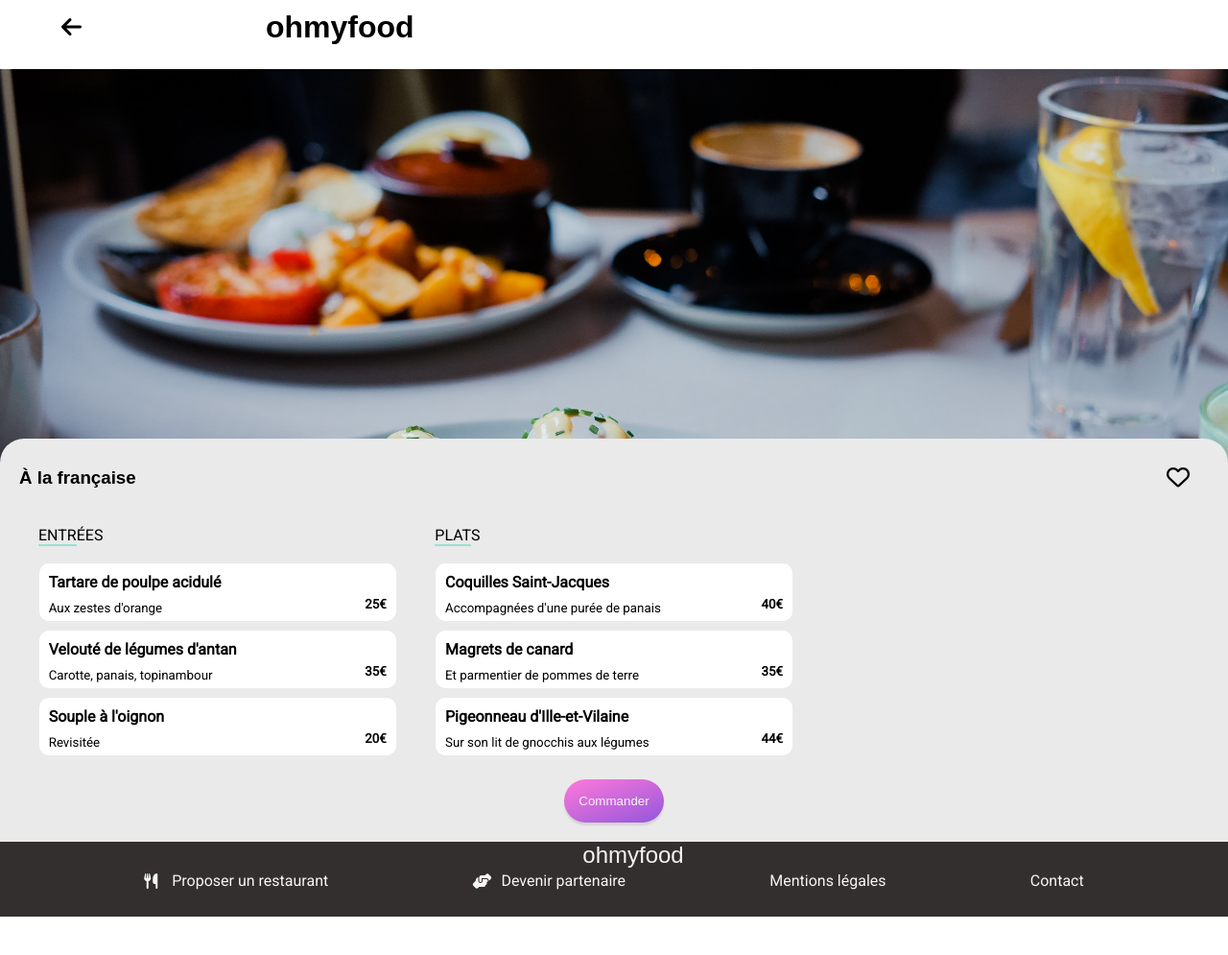
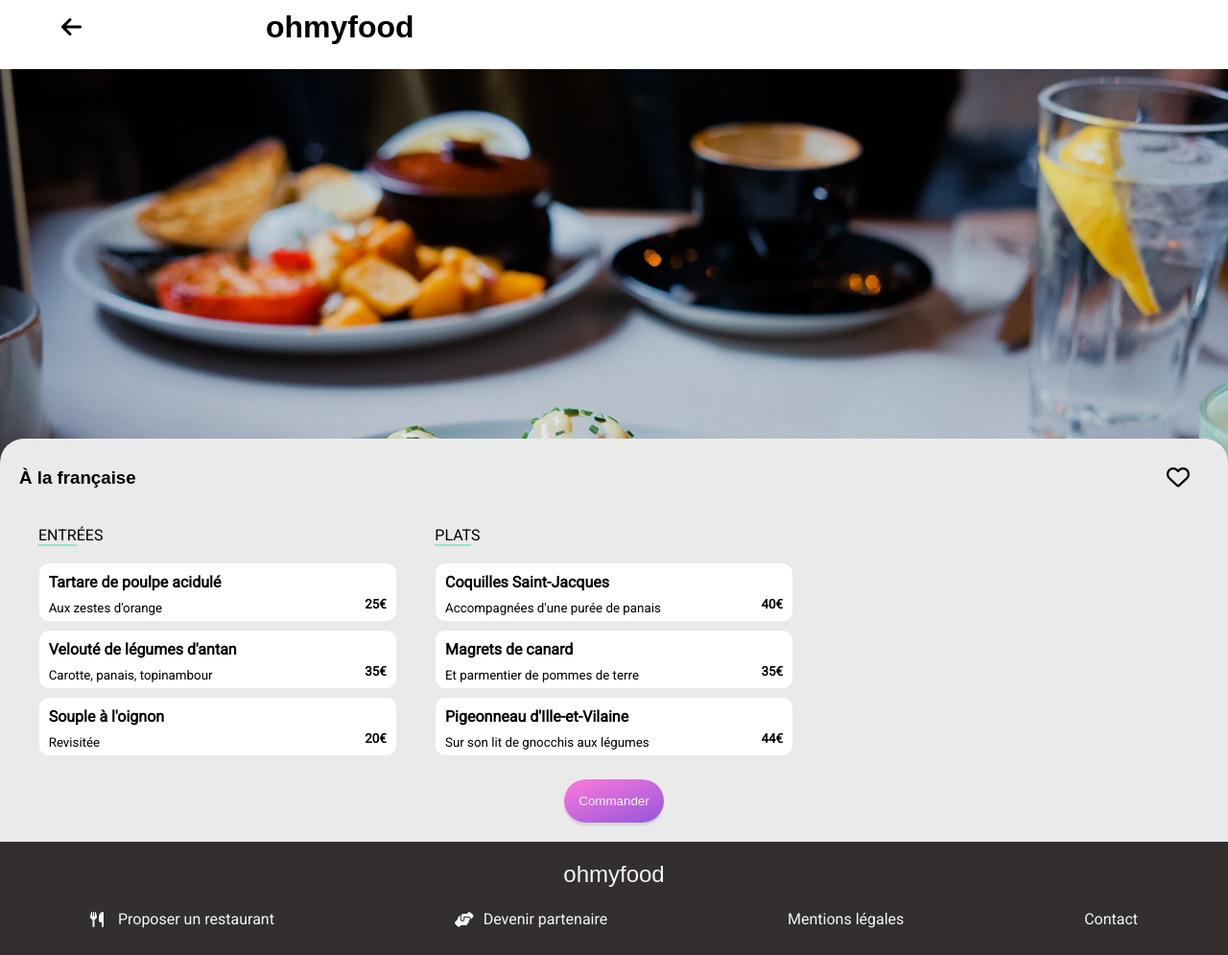
Before and after one commit to AnthonyMAURICE/projet3_10-2022, a website: page french.html in a window 1280 px wide. Shown: the whole page at 96% size. Before the commit the page ends 955 px from the top, so only its background shows below. Drawn offline with Linux system fonts and the light colour scheme; a web font is replaced by a local one.

Commit message:
Fix : fixed margins and padding
Fixed margin and padding of footer and header, following the CSS reset

```diff
--- a/sass/pages/_index.scss
+++ b/sass/pages/_index.scss
@@ -13,6 +13,7 @@ h2{
     display: flex;
     justify-content: center;
     align-items: center;
+    padding: 10px 0;
     background-color: $color-light;
     box-shadow: inset 0 3px 5px $color-shadows;
     p{
@@ -39,6 +40,9 @@ h2{
     background-color: $color-lighter;
     h2{
         text-align: center;
+    }
+    p{
+        padding-bottom: 10px;
     }
 
 }
--- a/sass/utils/_mixins.scss
+++ b/sass/utils/_mixins.scss
@@ -331,11 +331,12 @@
             h3{
                 text-align: center;
                 font-size: x-large;
+                padding: 20px 0;
             }
             ul{
                 display: flex;
-                justify-content: space-evenly;
-                padding: 0 0 25px 0;
+                justify-content: space-around;
+                padding-bottom: 25px;
             }
         }
     }
```
Also changed, not shown: public/css/style.css, 1 other file.
